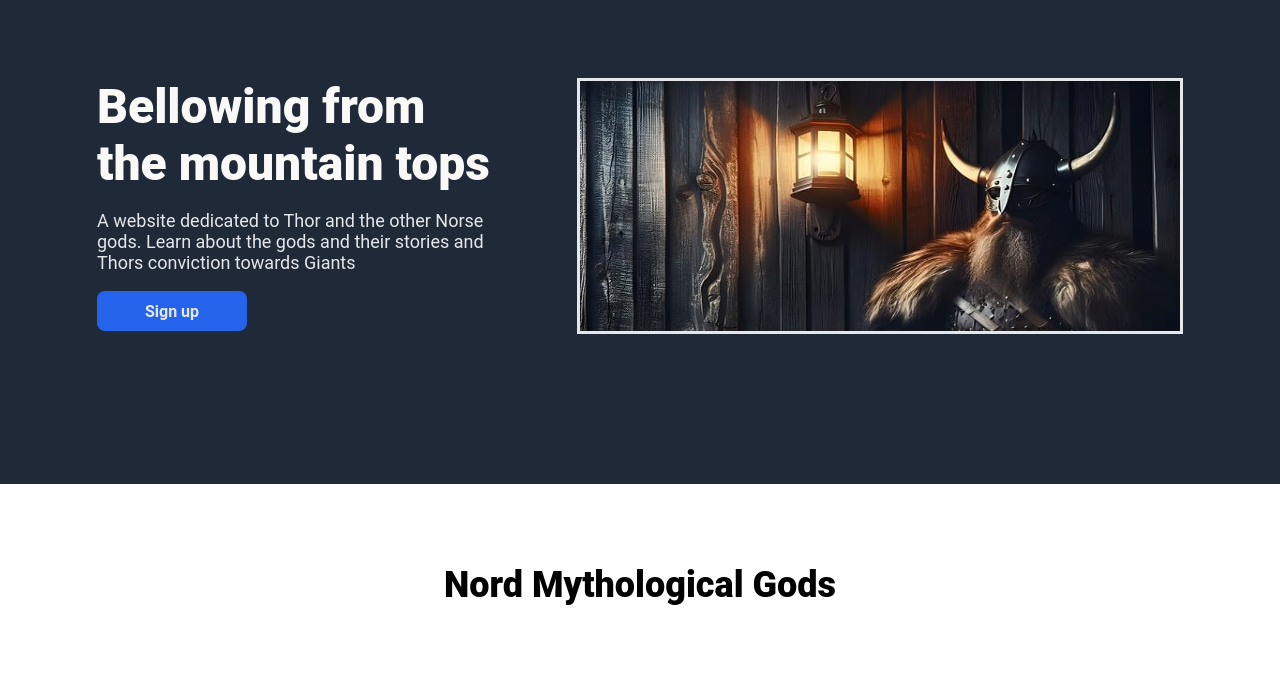
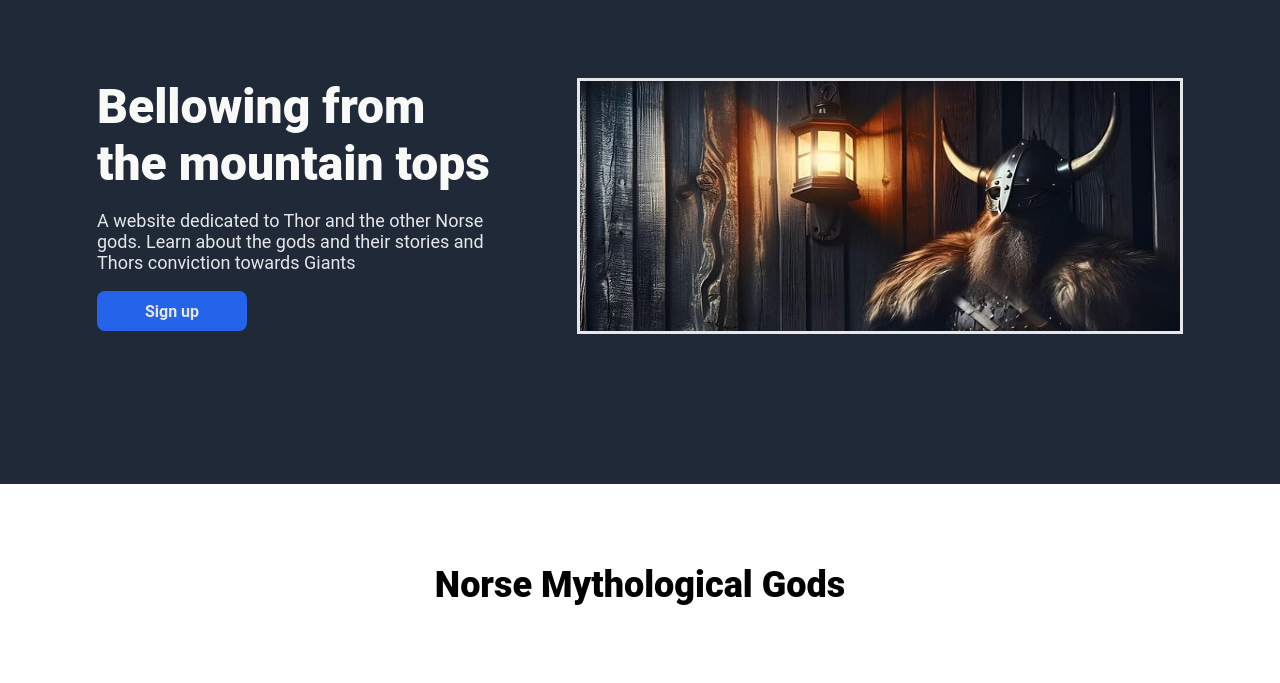
Before and after one commit to RussTP/Odin-Landing-Page, a plain HTML site: page index.html in a window 1280 px wide. Shown: the part 92-775 px from the top of the page. Drawn offline with Linux system fonts and the light colour scheme; a web font is replaced by a local one.

Commit message:
content title div I changed Nord to Norse

```diff
--- a/index.html
+++ b/index.html
@@ -25,7 +25,7 @@
             </div>
             <div class="header-image"><img src="images/viking-image.jpg" alt="viking-image" width="600px" height="250px"></div>
        </div>
-       <div class="content-title">Nord Mythological Gods</div>
+       <div class="content-title">Norse Mythological Gods</div>
        <div class="content-container">
         <div class="img-text-container">
                 <div class="content-image"><img src="images/loki.png" alt="loki image" width="250px" height="250px"></div>
```
